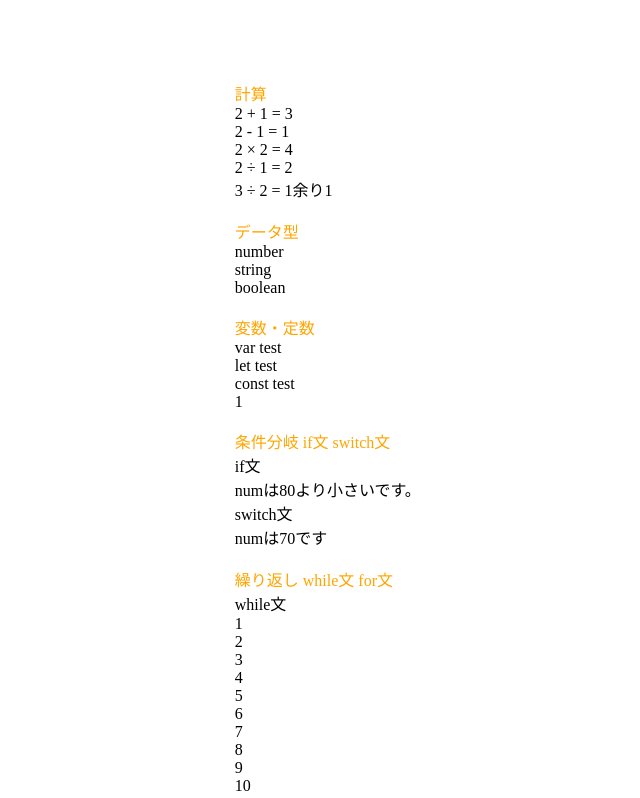
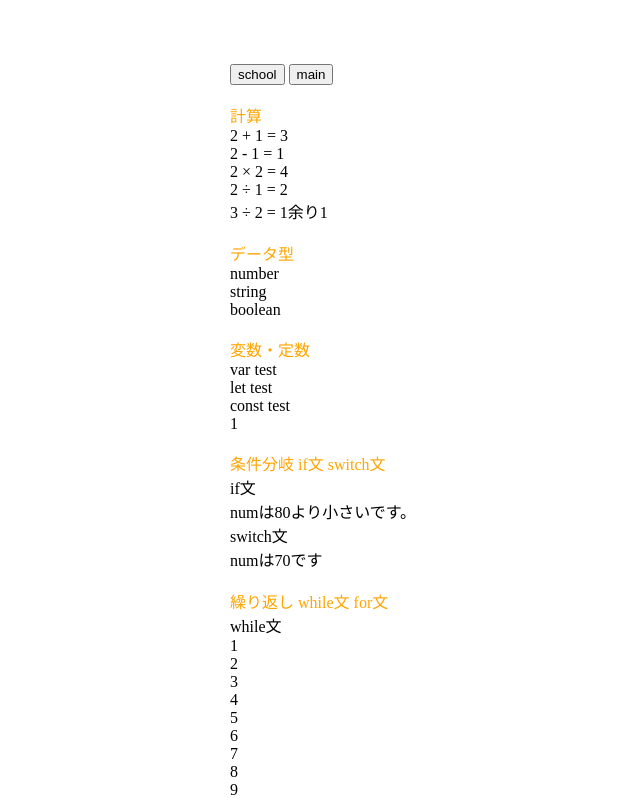
Before and after one commit to yumekiti-archive/js-tutorial, a plain HTML site: page index.html in a window 1280 px wide. Shown: the top 798 px of the page, without its empty margins (26-666 px from the left). Drawn offline with Linux system fonts and the light colour scheme.

Commit message:
add: btn

```diff
--- a/index.html
+++ b/index.html
@@ -3,16 +3,31 @@
         <meta charset="utf-8"/>
     </header>
     <body>
-        <div id="console_log"></div>
+        <button id="btn-school">school</button>
+        <button id="btn-main">main</button>
+        <div id="school"></div>
+        <div id="main"></div>
     </body>
 </html>
 <script src="./script.js"></script>
+<script>
+    document.getElementById("main").style.display = "none";
+
+    document.getElementById("btn-school").onclick = function() {
+        document.getElementById("school").style.display = "";
+        document.getElementById("main").style.display = "none";
+    };
+    document.getElementById("btn-main").onclick = function() {
+        document.getElementById("school").style.display = "none";
+        document.getElementById("main").style.display = "";
+    };
+</script>
 
 <style>
 span {
     color: #FFA500;
 }
-div {
+body {
     margin: 5% 20%;
 }
 </style>
--- a/script.js
+++ b/script.js
@@ -19,7 +19,7 @@ function main() {
 // コンソールをhtmlのdivへ
 function logDisplay() {
     console.log = function (log) {
-        document.getElementById('console_log').innerHTML += log + "<br>";
+        document.getElementById('school').innerHTML += log + "<br>";
     }
 }
 
```
